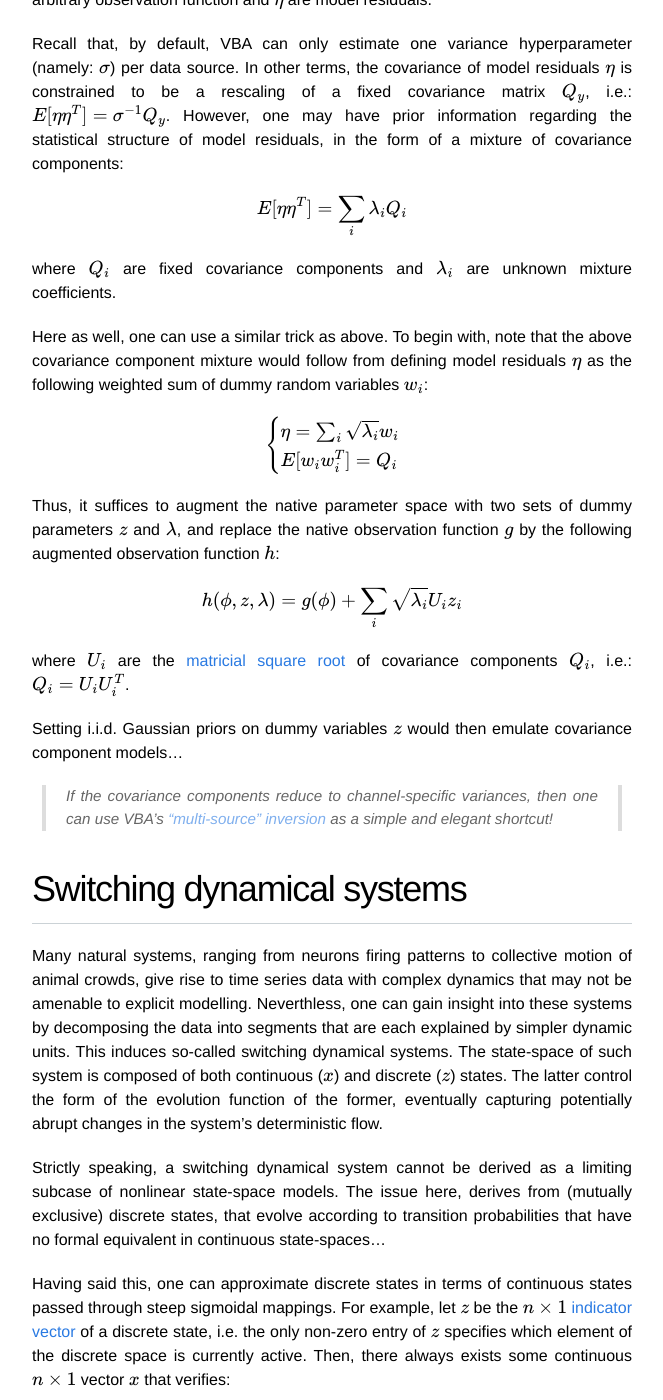
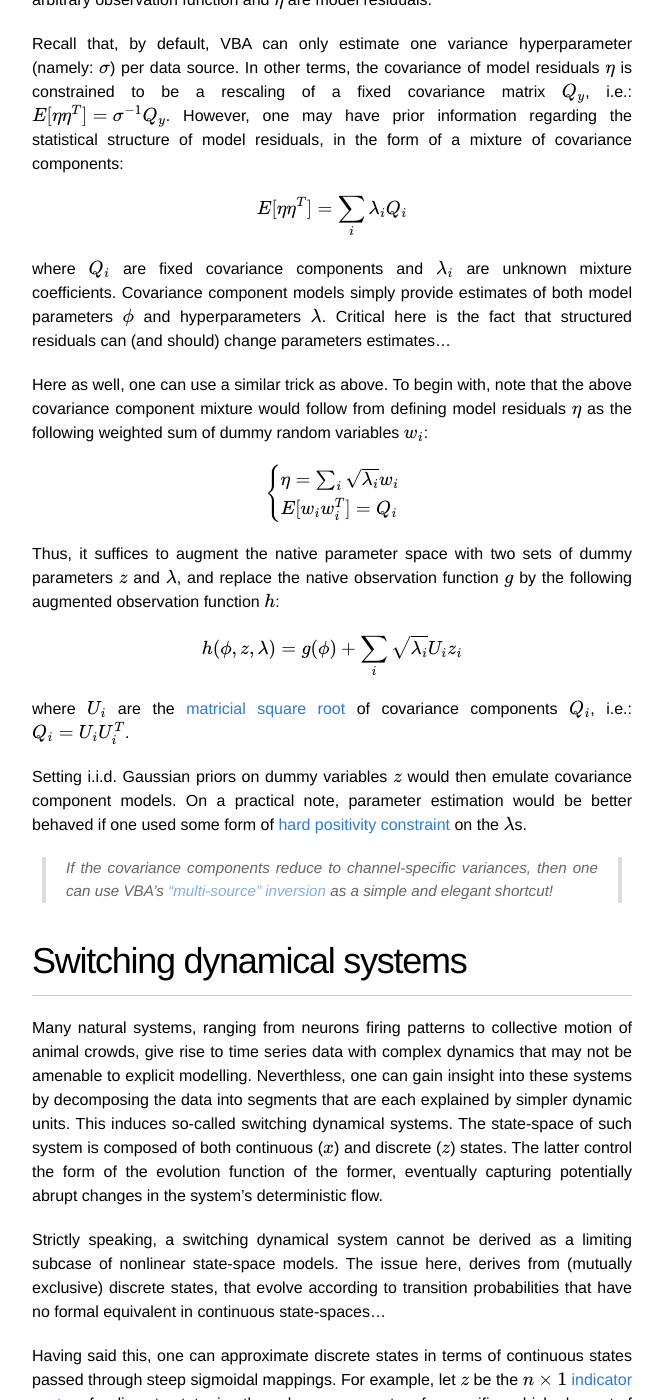
Before and after one commit to MBB-team/VBA-toolbox, a Jekyll site: the page built from _wiki/generativeModels.md, in a window 1280 px wide and 1400 px high, scrolled down 5005 px. Shown: the whole window, without its empty margins (308-971 px from the left). Built offline with Jekyll 4.4.1, drawn with Linux system fonts in a browser that asks for light colours; nearby versions of some CDN libraries; formulas are drawn with MathJax 3.

Commit message:
Update generativeModels.md

```diff
--- a/_wiki/generativeModels.md
+++ b/_wiki/generativeModels.md
@@ -117,7 +117,7 @@ Recall that, by default, VBA can only estimate one variance hyperparameter (name
 
 $$E[\eta\eta^T]= \sum_i \lambda_i Q_i$$
 
-where $$Q_i$$ are fixed covariance components and $$\lambda_i$$ are unknown mixture coefficients.
+where $$Q_i$$ are fixed covariance components and $$\lambda_i$$ are unknown mixture coefficients. Covariance component models simply provide estimates of both model parameters $$\phi$$ and hyperparameters $$\lambda$$. Critical here is the fact that structured residuals can (and should) change parameters estimates...
 
 Here as well, one can use a similar trick as above. To begin with, note that the above covariance component mixture would follow from defining model residuals $$\eta$$ as the following weighted sum of dummy random variables $$w_i$$:
 
@@ -129,7 +129,7 @@ $$ h(\phi,z,\lambda) = g(\phi) + \sum_i \sqrt{\lambda_i} U_i z_i$$
 
 where $$U_i$$ are the [matricial square root](https://en.wikipedia.org/wiki/Square_root_of_a_matrix) of covariance components $$Q_i$$, i.e.: $$Q_i=U_i U_i^T$$.
 
-Setting i.i.d. Gaussian priors on dummy variables $$z$$ would then emulate covariance component models...
+Setting i.i.d. Gaussian priors on dummy variables $$z$$ would then emulate covariance component models. On a practical note, parameter estimation would be better behaved if one used some form of [hard positivity constraint]({{ site.baseurl }}/_wiki/param-transform.md) on the $$\lambda$$s.
 
 > If the covariance components reduce to channel-specific variances, then one can use VBA's ["multi-source" inversion]({{ site.baseurl }}/_wiki/Multisources.md) as a simple and elegant shortcut!
 
```
